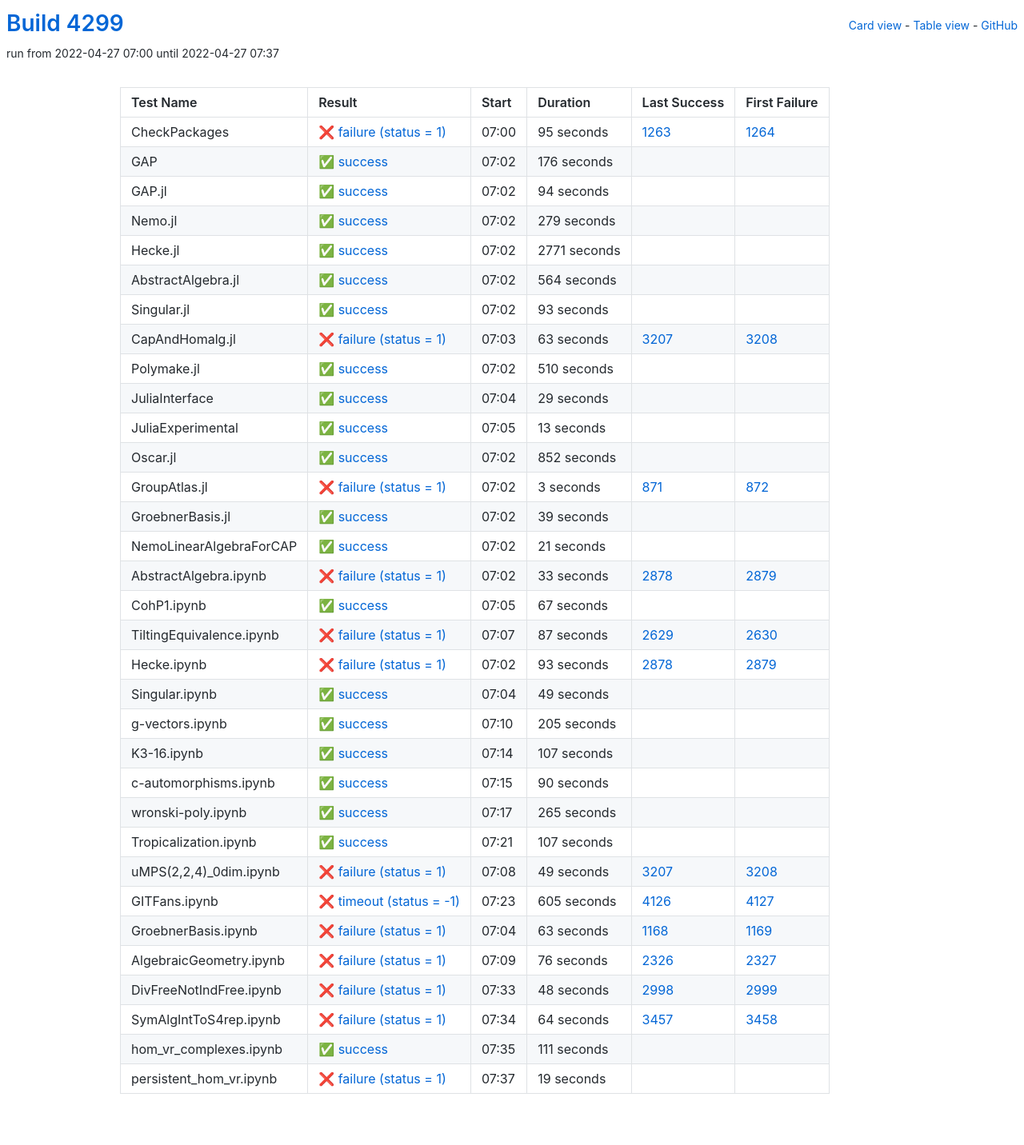
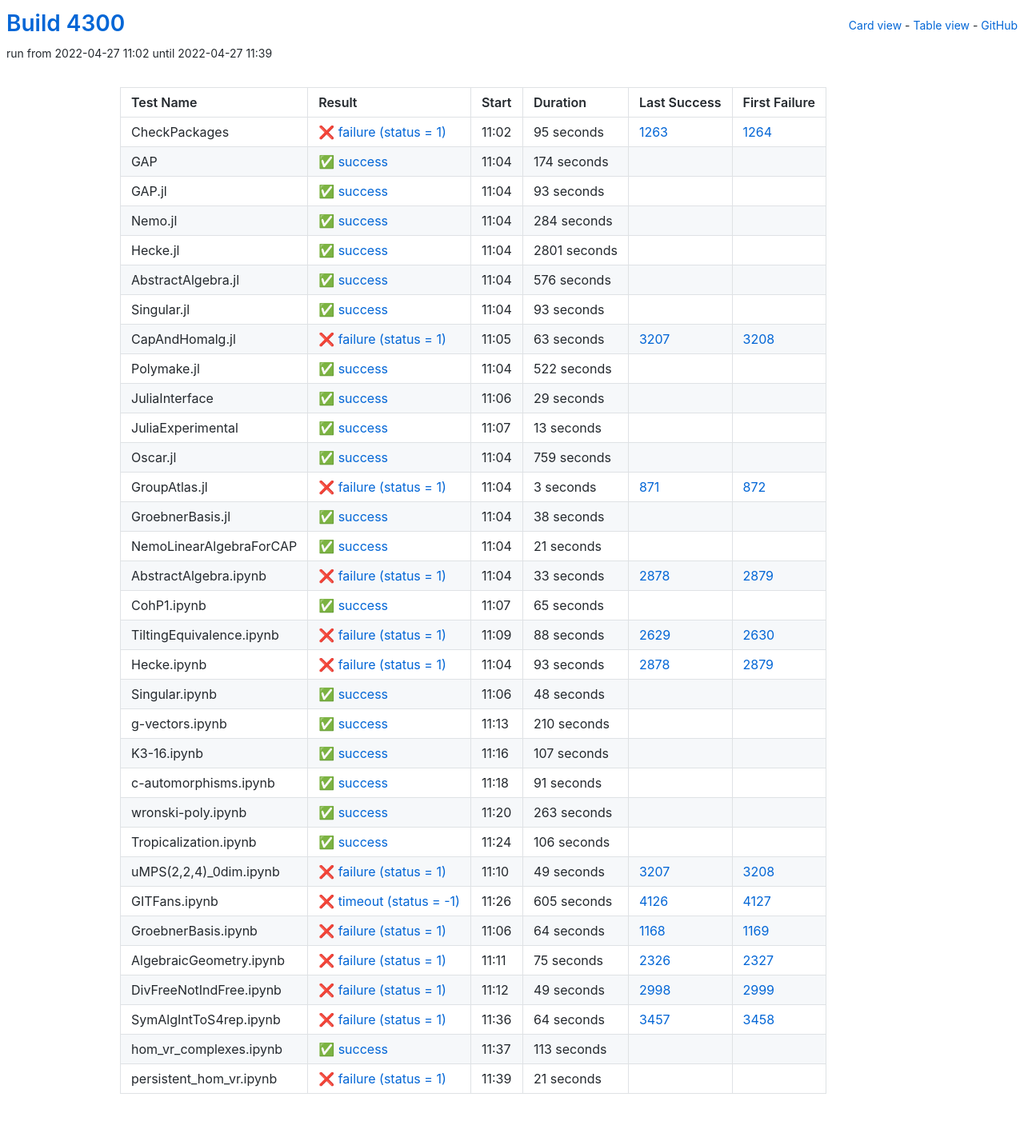
Before and after one commit to oscar-system/oscar-ci-status-stable, a Jekyll site: the page built from table.html, in a window 1280 px wide. Shown: the whole page at 80% size. Built offline with Jekyll 4.4.1, drawn with Linux system fonts in a browser that asks for light colours.

Commit message:
Build #4300

```diff
--- a/_data/ci.yml
+++ b/_data/ci.yml
@@ -1,6 +1,6 @@
 ---
-build: 4299
-build_url: https://oscarci.mathematik.uni-kl.de/job/oscar-stable/4299/
+build: 4300
+build_url: https://oscarci.mathematik.uni-kl.de/job/oscar-stable/4300/
 job: oscar-stable
 organization: oscar-system
 repo: oscar-ci-status-stable
@@ -8,8 +8,8 @@ repourl: https://github.com/oscar-system/oscar-ci-status-stable
 tests:
 - name: CheckPackages
   id: checkpackages
-  log: https://oscarci.mathematik.uni-kl.de/job/oscar-stable/4299/artifact/logs/build-4299/CheckPackages.log
-  start: 2022-04-27 07:00
+  log: https://oscarci.mathematik.uni-kl.de/job/oscar-stable/4300/artifact/logs/build-4300/CheckPackages.log
+  start: 2022-04-27 11:02
   success: false
   exitcode: 1
   status: failure
@@ -20,68 +20,68 @@ tests:
   first_failure_url: https://oscarci.mathematik.uni-kl.de/job/oscar-stable/1264/
 - name: GAP
   id: gap
-  log: https://oscarci.mathematik.uni-kl.de/job/oscar-stable/4299/artifact/logs/build-4299/GAP.log
-  start: 2022-04-27 07:02
+  log: https://oscarci.mathematik.uni-kl.de/job/oscar-stable/4300/artifact/logs/build-4300/GAP.log
+  start: 2022-04-27 11:04
   success: true
   exitcode: 0
   status: success
-  duration: 176
+  duration: 174
   last_success: false
   last_success_url:
   first_failure: false
   first_failure_url:
 - name: GAP.jl
   id: gap-jl
-  log: https://oscarci.mathematik.uni-kl.de/job/oscar-stable/4299/artifact/logs/build-4299/GAP.jl.log
-  start: 2022-04-27 07:02
+  log: https://oscarci.mathematik.uni-kl.de/job/oscar-stable/4300/artifact/logs/build-4300/GAP.jl.log
+  start: 2022-04-27 11:04
   success: true
   exitcode: 0
   status: success
-  duration: 94
+  duration: 93
   last_success: false
   last_success_url:
   first_failure: false
   first_failure_url:
 - name: Nemo.jl
   id: nemo-jl
-  log: https://oscarci.mathematik.uni-kl.de/job/oscar-stable/4299/artifact/logs/build-4299/Nemo.jl.log
-  start: 2022-04-27 07:02
+  log: https://oscarci.mathematik.uni-kl.de/job/oscar-stable/4300/artifact/logs/build-4300/Nemo.jl.log
+  start: 2022-04-27 11:04
   success: true
   exitcode: 0
   status: success
-  duration: 279
+  duration: 284
   last_success: false
   last_success_url:
   first_failure: false
   first_failure_url:
 - name: Hecke.jl
   id: hecke-jl
-  log: https://oscarci.mathematik.uni-kl.de/job/oscar-stable/4299/artifact/logs/build-4299/Hecke.jl.log
-  start: 2022-04-27 07:02
+  log: https://oscarci.mathematik.uni-kl.de/job/oscar-stable/4300/artifact/logs/build-4300/Hecke.jl.log
+  start: 2022-04-27 11:04
   success: true
   exitcode: 0
   status: success
-  duration: 2771
+  duration: 2801
   last_success: false
   last_success_url:
   first_failure: false
   first_failure_url:
 - name: AbstractAlgebra.jl
   id: abstractalgebra-jl
-  log: https://oscarci.mathematik.uni-kl.de/job/oscar-stable/4299/artifact/logs/build-4299/AbstractAlgebra.jl.log
-  start: 2022-04-27 07:02
+  log: https://oscarci.mathematik.uni-kl.de/job/oscar-stable/4300/artifact/logs/build-4300/AbstractAlgebra.jl.log
+  start: 2022-04-27 11:04
   success: true
   exitcode: 0
   status: success
-  duration: 564
+  duration: 576
   last_success: false
   last_success_url:
   first_failure: false
   first_failure_url:
 - name: Singular.jl
   id: singular-jl
-  log: https://oscarci.mathematik.uni-kl.de/job/oscar-stable/4299/artifact/logs/build-4299/Singular.jl.log
-  start: 2022-04-27 07:02
+  log: https://oscarci.mathematik.uni-kl.de/job/oscar-stable/4300/artifact/logs/build-4300/Singular.jl.log
+  start: 2022-04-27 11:04
   success: true
   exitcode: 0
   status: success
@@ -92,8 +92,8 @@ tests:
   first_failure_url:
 - name: CapAndHomalg.jl
   id: capandhomalg-jl
-  log: https://oscarci.mathematik.uni-kl.de/job/oscar-stable/4299/artifact/logs/build-4299/CapAndHomalg.jl.log
-  start: 2022-04-27 07:03
+  log: https://oscarci.mathematik.uni-kl.de/job/oscar-stable/4300/artifact/logs/build-4300/CapAndHomalg.jl.log
+  start: 2022-04-27 11:05
   success: false
   exitcode: 1
   status: failure
@@ -104,20 +104,20 @@ tests:
   first_failure_url: https://oscarci.mathematik.uni-kl.de/job/oscar-stable/3208/
 - name: Polymake.jl
   id: polymake-jl
-  log: https://oscarci.mathematik.uni-kl.de/job/oscar-stable/4299/artifact/logs/build-4299/Polymake.jl.log
-  start: 2022-04-27 07:02
+  log: https://oscarci.mathematik.uni-kl.de/job/oscar-stable/4300/artifact/logs/build-4300/Polymake.jl.log
+  start: 2022-04-27 11:04
   success: true
   exitcode: 0
   status: success
-  duration: 510
+  duration: 522
   last_success: false
   last_success_url:
   first_failure: false
   first_failure_url:
 - name: JuliaInterface
   id: juliainterface
-  log: https://oscarci.mathematik.uni-kl.de/job/oscar-stable/4299/artifact/logs/build-4299/JuliaInterface.log
-  start: 2022-04-27 07:04
+  log: https://oscarci.mathematik.uni-kl.de/job/oscar-stable/4300/artifact/logs/build-4300/JuliaInterface.log
+  start: 2022-04-27 11:06
   success: true
   exitcode: 0
   status: success
@@ -128,8 +128,8 @@ tests:
   first_failure_url:
 - name: JuliaExperimental
   id: juliaexperimental
-  log: https://oscarci.mathematik.uni-kl.de/job/oscar-stable/4299/artifact/logs/build-4299/JuliaExperimental.log
-  start: 2022-04-27 07:05
+  log: https://oscarci.mathematik.uni-kl.de/job/oscar-stable/4300/artifact/logs/build-4300/JuliaExperimental.log
+  start: 2022-04-27 11:07
   success: true
   exitcode: 0
   status: success
@@ -140,20 +140,20 @@ tests:
   first_failure_url:
 - name: Oscar.jl
   id: oscar-jl
-  log: https://oscarci.mathematik.uni-kl.de/job/oscar-stable/4299/artifact/logs/build-4299/Oscar.jl.log
-  start: 2022-04-27 07:02
+  log: https://oscarci.mathematik.uni-kl.de/job/oscar-stable/4300/artifact/logs/build-4300/Oscar.jl.log
+  start: 2022-04-27 11:04
   success: true
   exitcode: 0
   status: success
-  duration: 852
+  duration: 759
   last_success: false
   last_success_url:
   first_failure: false
   first_failure_url:
 - name: GroupAtlas.jl
   id: groupatlas-jl
-  log: https://oscarci.mathematik.uni-kl.de/job/oscar-stable/4299/artifact/logs/build-4299/GroupAtlas.jl.log
-  start: 2022-04-27 07:02
+  log: https://oscarci.mathematik.uni-kl.de/job/oscar-stable/4300/artifact/logs/build-4300/GroupAtlas.jl.log
+  start: 2022-04-27 11:04
   success: false
   exitcode: 1
   status: failure
@@ -164,20 +164,20 @@ tests:
   first_failure_url: https://oscarci.mathematik.uni-kl.de/job/oscar-stable/872/
 - name: GroebnerBasis.jl
   id: groebnerbasis-jl
-  log: https://oscarci.mathematik.uni-kl.de/job/oscar-stable/4299/artifact/logs/build-4299/GroebnerBasis.jl.log
-  start: 2022-04-27 07:02
+  log: https://oscarci.mathematik.uni-kl.de/job/oscar-stable/4300/artifact/logs/build-4300/GroebnerBasis.jl.log
+  start: 2022-04-27 11:04
   success: true
   exitcode: 0
   status: success
-  duration: 39
+  duration: 38
   last_success: false
   last_success_url:
   first_failure: false
   first_failure_url:
 - name: NemoLinearAlgebraForCAP
   id: nemolinearalgebraforcap
-  log: https://oscarci.mathematik.uni-kl.de/job/oscar-stable/4299/artifact/logs/build-4299/NemoLinearAlgebraForCAP.log
-  start: 2022-04-27 07:02
+  log: https://oscarci.mathematik.uni-kl.de/job/oscar-stable/4300/artifact/logs/build-4300/NemoLinearAlgebraForCAP.log
+  start: 2022-04-27 11:04
   success: true
   exitcode: 0
   status: success
@@ -188,8 +188,8 @@ tests:
   first_failure_url:
 - name: AbstractAlgebra.ipynb
   id: abstractalgebra-ipynb
-  log: https://oscarci.mathematik.uni-kl.de/job/oscar-stable/4299/artifact/logs/build-4299/AbstractAlgebra.ipynb.log
-  start: 2022-04-27 07:02
+  log: https://oscarci.mathematik.uni-kl.de/job/oscar-stable/4300/artifact/logs/build-4300/AbstractAlgebra.ipynb.log
+  start: 2022-04-27 11:04
   success: false
   exitcode: 1
   status: failure
@@ -200,32 +200,32 @@ tests:
   first_failure_url: https://oscarci.mathematik.uni-kl.de/job/oscar-stable/2879/
 - name: CohP1.ipynb
   id: cohp1-ipynb
-  log: https://oscarci.mathematik.uni-kl.de/job/oscar-stable/4299/artifact/logs/build-4299/CohP1.ipynb.log
-  start: 2022-04-27 07:05
+  log: https://oscarci.mathematik.uni-kl.de/job/oscar-stable/4300/artifact/logs/build-4300/CohP1.ipynb.log
+  start: 2022-04-27 11:07
   success: true
   exitcode: 0
   status: success
-  duration: 67
+  duration: 65
   last_success: false
   last_success_url:
   first_failure: false
   first_failure_url:
 - name: TiltingEquivalence.ipynb
   id: tiltingequivalence-ipynb
-  log: https://oscarci.mathematik.uni-kl.de/job/oscar-stable/4299/artifact/logs/build-4299/TiltingEquivalence.ipynb.log
-  start: 2022-04-27 07:07
+  log: https://oscarci.mathematik.uni-kl.de/job/oscar-stable/4300/artifact/logs/build-4300/TiltingEquivalence.ipynb.log
+  start: 2022-04-27 11:09
   success: false
   exitcode: 1
   status: failure
-  duration: 87
+  duration: 88
   last_success: 2629
   last_success_url: https://oscarci.mathematik.uni-kl.de/job/oscar-stable/2629/
   first_failure: 2630
   first_failure_url: https://oscarci.mathematik.uni-kl.de/job/oscar-stable/2630/
 - name: Hecke.ipynb
   id: hecke-ipynb
-  log: https://oscarci.mathematik.uni-kl.de/job/oscar-stable/4299/artifact/logs/build-4299/Hecke.ipynb.log
-  start: 2022-04-27 07:02
+  log: https://oscarci.mathematik.uni-kl.de/job/oscar-stable/4300/artifact/logs/build-4300/Hecke.ipynb.log
+  start: 2022-04-27 11:04
   success: false
   exitcode: 1
   status: failure
@@ -236,32 +236,32 @@ tests:
   first_failure_url: https://oscarci.mathematik.uni-kl.de/job/oscar-stable/2879/
 - name: Singular.ipynb
   id: singular-ipynb
-  log: https://oscarci.mathematik.uni-kl.de/job/oscar-stable/4299/artifact/logs/build-4299/Singular.ipynb.log
-  start: 2022-04-27 07:04
+  log: https://oscarci.mathematik.uni-kl.de/job/oscar-stable/4300/artifact/logs/build-4300/Singular.ipynb.log
+  start: 2022-04-27 11:06
   success: true
   exitcode: 0
   status: success
-  duration: 49
+  duration: 48
   last_success: false
   last_success_url:
   first_failure: false
   first_failure_url:
 - name: g-vectors.ipynb
   id: g-vectors-ipynb
-  log: https://oscarci.mathematik.uni-kl.de/job/oscar-stable/4299/artifact/logs/build-4299/g-vectors.ipynb.log
-  start: 2022-04-27 07:10
+  log: https://oscarci.mathematik.uni-kl.de/job/oscar-stable/4300/artifact/logs/build-4300/g-vectors.ipynb.log
+  start: 2022-04-27 11:13
   success: true
   exitcode: 0
   status: success
-  duration: 205
+  duration: 210
   last_success: false
   last_success_url:
   first_failure: false
   first_failure_url:
 - name: K3-16.ipynb
   id: k3-16-ipynb
-  log: https://oscarci.mathematik.uni-kl.de/job/oscar-stable/4299/artifact/logs/build-4299/K3-16.ipynb.log
-  start: 2022-04-27 07:14
+  log: https://oscarci.mathematik.uni-kl.de/job/oscar-stable/4300/artifact/logs/build-4300/K3-16.ipynb.log
+  start: 2022-04-27 11:16
   success: true
   exitcode: 0
   status: success
@@ -272,44 +272,44 @@ tests:
   first_failure_url:
 - name: c-automorphisms.ipynb
   id: c-automorphisms-ipynb
-  log: https://oscarci.mathematik.uni-kl.de/job/oscar-stable/4299/artifact/logs/build-4299/c-automorphisms.ipynb.log
-  start: 2022-04-27 07:15
+  log: https://oscarci.mathematik.uni-kl.de/job/oscar-stable/4300/artifact/logs/build-4300/c-automorphisms.ipynb.log
+  start: 2022-04-27 11:18
   success: true
   exitcode: 0
   status: success
-  duration: 90
+  duration: 91
   last_success: false
   last_success_url:
   first_failure: false
   first_failure_url:
 - name: wronski-poly.ipynb
   id: wronski-poly-ipynb
-  log: https://oscarci.mathematik.uni-kl.de/job/oscar-stable/4299/artifact/logs/build-4299/wronski-poly.ipynb.log
-  start: 2022-04-27 07:17
+  log: https://oscarci.mathematik.uni-kl.de/job/oscar-stable/4300/artifact/logs/build-4300/wronski-poly.ipynb.log
+  start: 2022-04-27 11:20
   success: true
   exitcode: 0
   status: success
-  duration: 265
+  duration: 263
   last_success: false
   last_success_url:
   first_failure: false
   first_failure_url:
 - name: Tropicalization.ipynb
   id: tropicalization-ipynb
-  log: https://oscarci.mathematik.uni-kl.de/job/oscar-stable/4299/artifact/logs/build-4299/Tropicalization.ipynb.log
-  start: 2022-04-27 07:21
+  log: https://oscarci.mathematik.uni-kl.de/job/oscar-stable/4300/artifact/logs/build-4300/Tropicalization.ipynb.log
+  start: 2022-04-27 11:24
   success: true
   exitcode: 0
   status: success
-  duration: 107
+  duration: 106
   last_success: false
   last_success_url:
   first_failure: false
   first_failure_url:
 - name: uMPS(2,2,4)_0dim.ipynb
   id: umps-2-2-4-0dim-ipynb
-  log: https://oscarci.mathematik.uni-kl.de/job/oscar-stable/4299/artifact/logs/build-4299/uMPS-2-2-4-_0dim.ipynb.log
-  start: 2022-04-27 07:08
+  log: https://oscarci.mathematik.uni-kl.de/job/oscar-stable/4300/artifact/logs/build-4300/uMPS-2-2-4-_0dim.ipynb.log
+  start: 2022-04-27 11:10
   success: false
   exitcode: 1
   status: failure
@@ -320,8 +320,8 @@ tests:
   first_failure_url: https://oscarci.mathematik.uni-kl.de/job/oscar-stable/3208/
 - name: GITFans.ipynb
   id: gitfans-ipynb
-  log: https://oscarci.mathematik.uni-kl.de/job/oscar-stable/4299/artifact/logs/build-4299/GITFans.ipynb.log
-  start: 2022-04-27 07:23
+  log: https://oscarci.mathematik.uni-kl.de/job/oscar-stable/4300/artifact/logs/build-4300/GITFans.ipynb.log
+  start: 2022-04-27 11:26
   success: false
   exitcode: -1
   status: timeout
@@ -332,44 +332,44 @@ tests:
   first_failure_url: https://oscarci.mathematik.uni-kl.de/job/oscar-stable/4127/
 - name: GroebnerBasis.ipynb
   id: groebnerbasis-ipynb
-  log: https://oscarci.mathematik.uni-kl.de/job/oscar-stable/4299/artifact/logs/build-4299/GroebnerBasis.ipynb.log
-  start: 2022-04-27 07:04
+  log: https://oscarci.mathematik.uni-kl.de/job/oscar-stable/4300/artifact/logs/build-4300/GroebnerBasis.ipynb.log
+  start: 2022-04-27 11:06
   success: false
   exitcode: 1
   status: failure
-  duration: 63
+  duration: 64
   last_success: 1168
   last_success_url: https://oscarci.mathematik.uni-kl.de/job/oscar-stable/1168/
   first_failure: 1169
   first_failure_url: https://oscarci.mathematik.uni-kl.de/job/oscar-stable/1169/
 - name: AlgebraicGeometry.ipynb
   id: algebraicgeometry-ipynb
-  log: https://oscarci.mathematik.uni-kl.de/job/oscar-stable/4299/artifact/logs/build-4299/AlgebraicGeometry.ipynb.log
-  start: 2022-04-27 07:09
+  log: https://oscarci.mathematik.uni-kl.de/job/oscar-stable/4300/artifact/logs/build-4300/AlgebraicGeometry.ipynb.log
+  start: 2022-04-27 11:11
   success: false
   exitcode: 1
   status: failure
-  duration: 76
+  duration: 75
   last_success: 2326
   last_success_url: https://oscarci.mathematik.uni-kl.de/job/oscar-stable/2326/
   first_failure: 2327
   first_failure_url: https://oscarci.mathematik.uni-kl.de/job/oscar-stable/2327/
 - name: DivFreeNotIndFree.ipynb
   id: divfreenotindfree-ipynb
-  log: https://oscarci.mathematik.uni-kl.de/job/oscar-stable/4299/artifact/logs/build-4299/DivFreeNotIndFree.ipynb.log
-  start: 2022-04-27 07:33
+  log: https://oscarci.mathematik.uni-kl.de/job/oscar-stable/4300/artifact/logs/build-4300/DivFreeNotIndFree.ipynb.log
+  start: 2022-04-27 11:12
   success: false
   exitcode: 1
   status: failure
-  duration: 48
+  duration: 49
   last_success: 2998
   last_success_url: https://oscarci.mathematik.uni-kl.de/job/oscar-stable/2998/
   first_failure: 2999
   first_failure_url: https://oscarci.mathematik.uni-kl.de/job/oscar-stable/2999/
 - name: SymAlgIntToS4rep.ipynb
   id: symalginttos4rep-ipynb
-  log: https://oscarci.mathematik.uni-kl.de/job/oscar-stable/4299/artifact/logs/build-4299/SymAlgIntToS4rep.ipynb.log
-  start: 2022-04-27 07:34
+  log: https://oscarci.mathematik.uni-kl.de/job/oscar-stable/4300/artifact/logs/build-4300/SymAlgIntToS4rep.ipynb.log
+  start: 2022-04-27 11:36
   success: false
   exitcode: 1
   status: failure
@@ -380,24 +380,24 @@ tests:
   first_failure_url: https://oscarci.mathematik.uni-kl.de/job/oscar-stable/3458/
 - name: hom_vr_complexes.ipynb
   id: hom-vr-complexes-ipynb
-  log: https://oscarci.mathematik.uni-kl.de/job/oscar-stable/4299/artifact/logs/build-4299/hom_vr_complexes.ipynb.log
-  start: 2022-04-27 07:35
+  log: https://oscarci.mathematik.uni-kl.de/job/oscar-stable/4300/artifact/logs/build-4300/hom_vr_complexes.ipynb.log
+  start: 2022-04-27 11:37
   success: true
   exitcode: 0
   status: success
-  duration: 111
+  duration: 113
   last_success: false
   last_success_url:
   first_failure: false
   first_failure_url:
 - name: persistent_hom_vr.ipynb
   id: persistent-hom-vr-ipynb
-  log: https://oscarci.mathematik.uni-kl.de/job/oscar-stable/4299/artifact/logs/build-4299/persistent_hom_vr.ipynb.log
-  start: 2022-04-27 07:37
+  log: https://oscarci.mathematik.uni-kl.de/job/oscar-stable/4300/artifact/logs/build-4300/persistent_hom_vr.ipynb.log
+  start: 2022-04-27 11:39
   success: false
   exitcode: 1
   status: failure
-  duration: 19
+  duration: 21
   last_success: false
   last_success_url:
   first_failure: false
```
Also changed, not shown: README.md.
